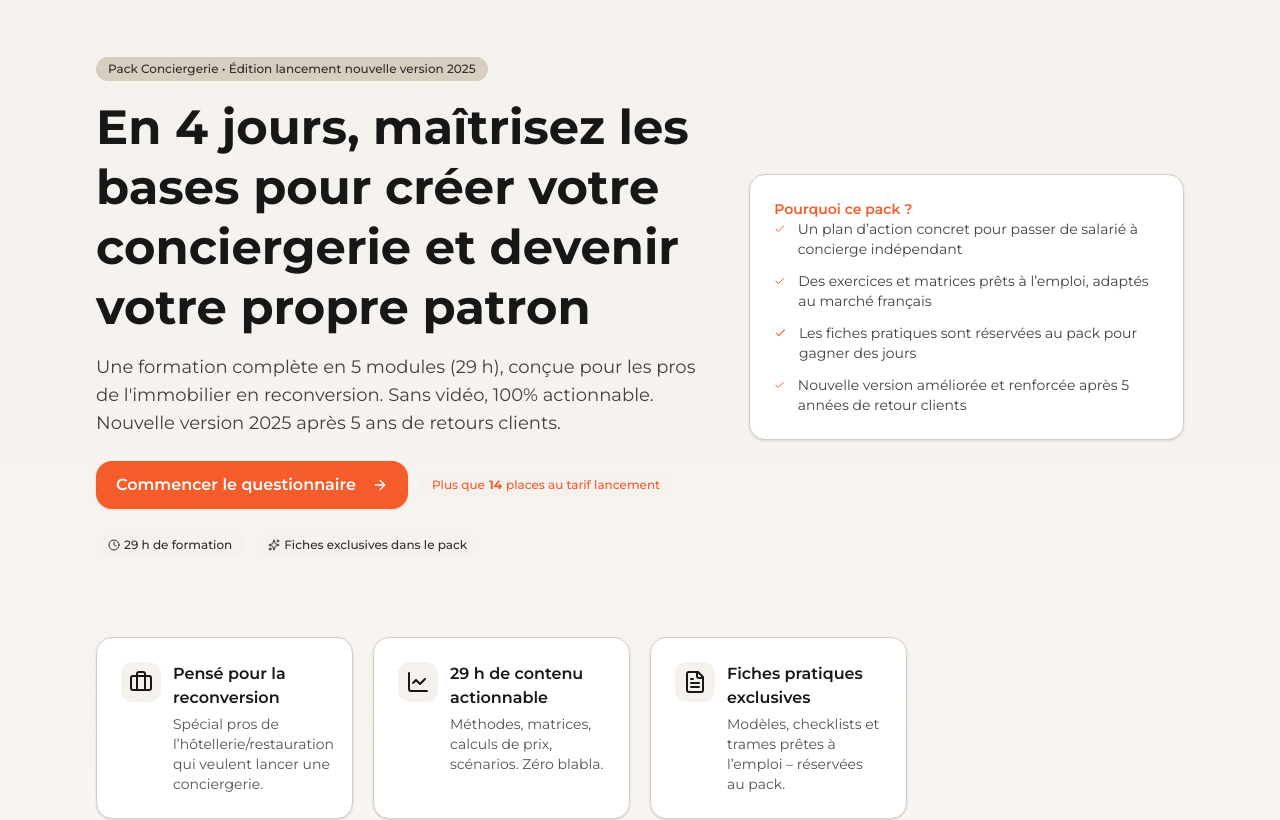
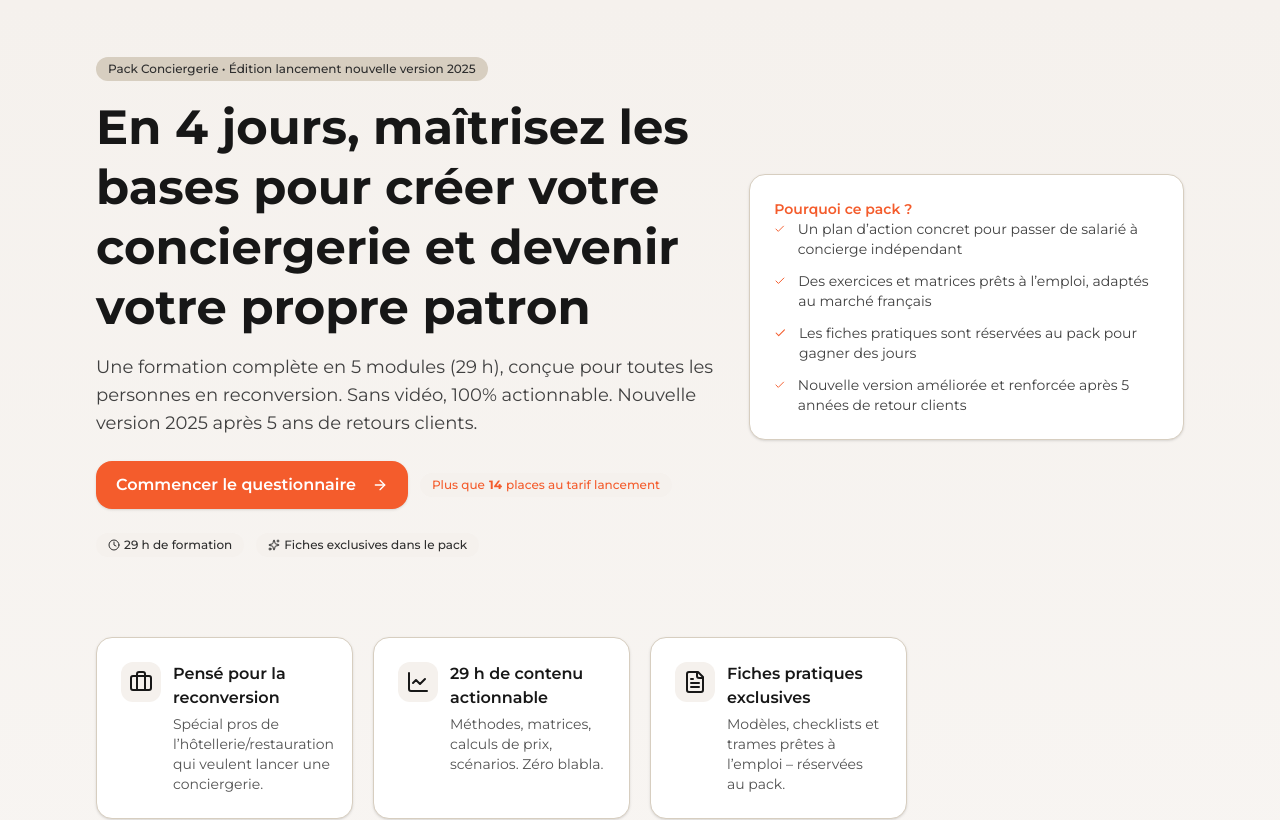
Before and after one commit to Alexandra-Yannick/conciergerie, a Next.js app: page / in a window 1280 px wide. Shown: the top 820 px of the page. Built offline with nearby package versions, Linux system fonts and the light colour scheme.

Commit message:
update home page

```diff
--- a/src/app/page.js
+++ b/src/app/page.js
@@ -88,7 +88,7 @@ export default function Page() {
             </motion.h1>
 
             <p className="mt-4 text-lg text-neutral-700 max-w-2xl">
-              {"Une formation complète en 5 modules (29 h), conçue pour les pros de l'immobilier en reconversion. Sans vidéo, 100% actionnable. Nouvelle version 2025 après 5 ans de retours clients."}
+              {"Une formation complète en 5 modules (29 h), conçue pour toutes les personnes en reconversion. Sans vidéo, 100% actionnable. Nouvelle version 2025 après 5 ans de retours clients."}
             </p>
 
             <div className="mt-6 flex flex-wrap items-center gap-3">
```
Also changed, not shown: public/images/black-key.png (added), public/images/gold-key.png (added).
